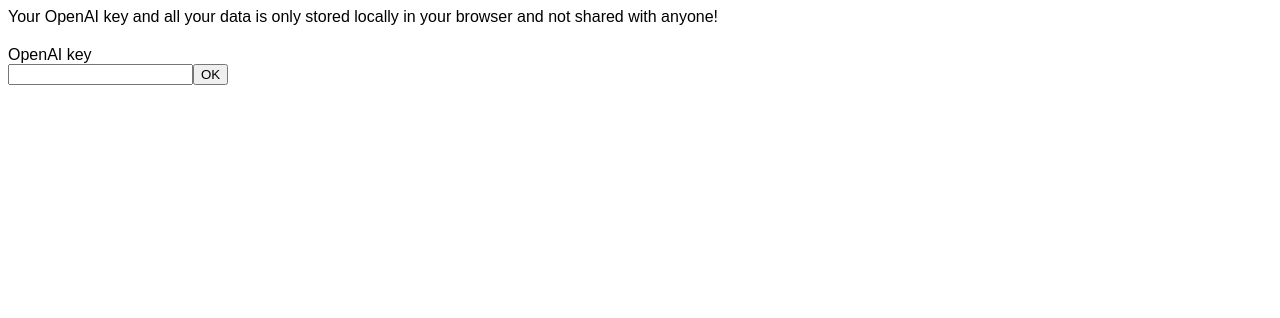
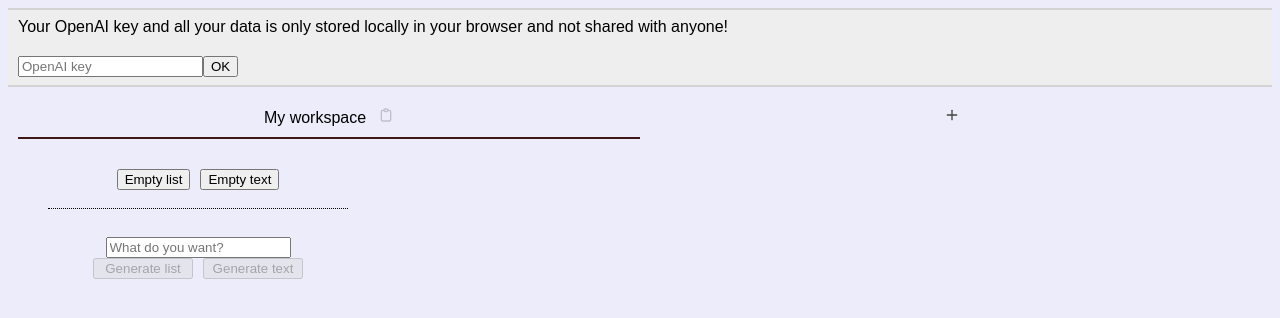
Before and after one commit to espenabr/turbothink, a React (Vite) app: page / in a window 1280 px wide. Shown: the top 318 px of the page. Built offline with nearby package versions, Linux system fonts and the light colour scheme.

Commit message:
design improvements, settings in header

```diff
--- a/src/App.css
+++ b/src/App.css
@@ -12,6 +12,7 @@
 /* texts */
 
 .text {
+    background-color: white;
     border: 1px solid #ccc;
     margin-right: 10px;
     padding: 0;
@@ -40,6 +41,7 @@
 /* lists */
 
 .list {
+    background-color: white;
     border: 1px solid #ccc;
     margin-right: 10px;
     margin-top: 0px;
@@ -71,7 +73,7 @@
     width: 300px;
     margin-left: 40px;
     height: fit-content;
-    background-color: #f5edf8;
+
 }
 
 .list-button {
@@ -203,3 +205,14 @@
     border-width: 5px;
     z-index: 100;
 }
+
+/* header */
+
+.header {
+    background-color: rgb(238, 238, 238);
+    border-top: solid lightgray 2px;
+    border-bottom: solid lightgray 2px;
+    padding-top: 8px;
+    padding-bottom: 8px;
+    padding-left: 10px;
+}
--- a/src/App.tsx
+++ b/src/App.tsx
@@ -3,9 +3,7 @@
 
 function App() {
     return (
-        <div>
-            <RootPage />
-        </div>
+        <RootPage />
     );
 }
 
--- a/src/InputOpenAiKey.tsx
+++ b/src/InputOpenAiKey.tsx
@@ -1,4 +1,5 @@
-import { useState, KeyboardEvent } from "react";
+import { useState, KeyboardEvent, ClipboardEvent } from "react";
+import { pasteToInput, validKey } from "./common";
 
 type Props = {
     currentKey: string;
@@ -8,7 +9,8 @@
 const InputOpenAiKey = ({ currentKey, onInput }: Props) => {
     const [keyInput, setKeyInput] = useState<string>(currentKey);
 
-    const validKey = (s: string) => s.length === 56 && s.substring(0, 3) === "sk-";
+    // This is quite ugly, but I wasn't able to override paste with default behaviour :-(
+    const onPaste = (event: ClipboardEvent) => pasteToInput(event, keyInput, setKeyInput);
 
     const onInputKey = () => {
         if (validKey(keyInput)) {
@@ -27,9 +29,12 @@
             <div style={{ paddingBottom: "20px" }}>
                 Your OpenAI key and all your data is only stored locally in your browser and not shared with anyone!
             </div>
-            <div>OpenAI key</div>
 
-            <input value={keyInput} onKeyUp={onEdit} onChange={(e) => setKeyInput(e.currentTarget.value)} />
+            <input value={keyInput}
+                onKeyUp={onEdit}
+                onChange={(e) => setKeyInput(e.currentTarget.value)}
+                placeholder="OpenAI key"
+                onPaste={onPaste} />
             <button onClick={onInputKey}>OK</button>
             {keyInput.length > 0 && !validKey(keyInput) && <span style={{ color: "red" }}>Invalid key!</span>}
         </div>
--- a/src/RootPage.tsx
+++ b/src/RootPage.tsx
@@ -6,6 +6,7 @@
 import { arrayMove, horizontalListSortingStrategy, SortableContext } from "@dnd-kit/sortable";
 import Tab from "./tabs/Tab";
 import InputOpenAiKey from "./InputOpenAiKey";
+import Settings from "./Settings";
 
 const loadWorkspaces = (): WorkspaceHeader[] => {
     const workspaces = localStorage.getItem("workspaces");
@@ -193,10 +194,19 @@
         persistWorkspaceItems(workspace.id, workspace.blocks);
     };
 
-    return openAiKey === null ? (
-        <InputOpenAiKey currentKey={openAiKey || ""} onInput={onInputKey} />
-    ) : (
+    /*
+        openAiKey: string;
+    onUpdateKey: (key: string) => void;
+
+    */
+
+    return (
         <div ref={containerRef}>
+
+            <div className="header">
+                <Settings openAiKey={openAiKey || ""} onUpdateKey={key => setOpenAiKey(key)} />
+            </div>
+
             <div className="tabs-container">
                 <DndContext sensors={sensors} collisionDetection={closestCenter} onDragEnd={onDragEnd}>
                     <SortableContext items={workspaceHeaders} strategy={horizontalListSortingStrategy}>
@@ -221,16 +231,13 @@
                 </div>
             </div>
             <WorkspaceContainer
-                openAiKey={openAiKey}
+                openAiKey={openAiKey || ""}
                 workspace={currentWorkspace}
                 onUpdateBlocks={onUpdateBlocks}
                 key={currentWorkspace.id}
             />
+        </div>
 
-            <button style={{ marginTop: "100px" }} onClick={() => setOpenAiKey(null)}>
-                Change OpenAI key
-            </button>
-        </div>
     );
 };
 
--- /dev/null
+++ b/src/Settings.tsx
@@ -0,0 +1,89 @@
+import { useState } from "react";
+import InputOpenAiKey from "./InputOpenAiKey";
+
+
+type GptModel = "gpt-4" | "gpt-4-turbo" | "gpt-4o" | "gpt-4o-mini" | "gpt-3.5" | "gpt-3.5-turbo";
+
+type ModelOption = {
+    value: GptModel;
+    label: string;
+};
+
+type BlockHeight = "Unlimited" | "Short" | "Medium" | "Tall";
+
+type BlockHeightOption = {
+    value: BlockHeight;
+    label: string;
+};
+
+type Props = {
+    openAiKey: string;
+    onUpdateKey: (key: string) => void;
+};
+
+const Settings = ({ openAiKey, onUpdateKey }: Props) => {
+    const [selecteModel, setSelectedModel] = useState<GptModel>("gpt-4");
+    const [selectedBlockHeight, setSelectedBlockHeight] = useState<BlockHeight>("Unlimited");
+
+    const validKey = (s: string) => s.length === 56 && s.substring(0, 3) === "sk-";
+
+
+    const modelOptions: ModelOption[] = [
+        { value: "gpt-4", label: "GPT-4" },
+        { value: "gpt-4-turbo", label: "GPT-4 Turbo" },
+        { value: "gpt-4o", label: "GPT-4o" },
+        { value: "gpt-4o-mini", label: "GPT-4o Mini" },
+        { value: "gpt-3.5", label: "GPT-3.5" },
+        { value: "gpt-3.5-turbo", label: "GPT-3.5 Turbo" }
+    ]
+
+    const onChangeModel = (event: React.ChangeEvent<HTMLSelectElement>) => {
+        const value = event.currentTarget.value as GptModel;
+        setSelectedModel(value);
+    };
+
+    const onChangeBlockHeight = (event: React.ChangeEvent<HTMLSelectElement>) => {
+        const value = event.currentTarget.value as BlockHeight;
+        setSelectedBlockHeight(value);
+    };
+
+    const blockHeightOptions: BlockHeightOption[] = [
+        { value: "Unlimited", label: "Unlimited" },
+        { value: "Short", label: "Short" },
+        { value: "Medium", label: "Medium" },
+        { value: "Tall", label: "Tall" }
+    ];
+
+    return (
+        <div>
+            {validKey(openAiKey) ? (
+                <>
+                    <span style={{ marginLeft: "10px" }}>
+                        Element height:&nbsp;
+                        <select value={selecteModel} onChange={onChangeModel}>
+                            {blockHeightOptions.map(o => (
+                                <option key={o.value} value={o.value}>
+                                    {o.label}
+                                </option>
+                            ))}
+                        </select>
+                    </span>
+                    <span style={{ marginLeft: "40px" }}>
+                        Model:&nbsp;
+                        <select value={selectedBlockHeight} onChange={onChangeBlockHeight}>
+                            {modelOptions.map(o => (
+                                <option key={o.value} value={o.value}>
+                                    {o.label}
+                                </option>
+                            ))}
+                        </select>
+                    </span>
+                </>
+            ) : (
+                <InputOpenAiKey currentKey={openAiKey} onInput={onUpdateKey} />
+            )}
+        </div>
+    );
+};
+
+export default Settings;
--- a/src/common.ts
+++ b/src/common.ts
@@ -30,3 +30,5 @@
         set(value.slice(0, start) + pasted + value.slice(end));
     }
 };
+
+export const validKey = (s: string) => s.length === 56 && s.substring(0, 3) === "sk-";
--- a/src/index.css
+++ b/src/index.css
@@ -1,3 +1,6 @@
 body {
     font-family: "Arial", sans-serif;
+    display: flex;
+    flex-direction: column;
+    background-color: rgb(236, 236, 250);
 }
```
Also changed, not shown: src/icons/IconBrandGithub.tsx (added, +7 -0 lines).
